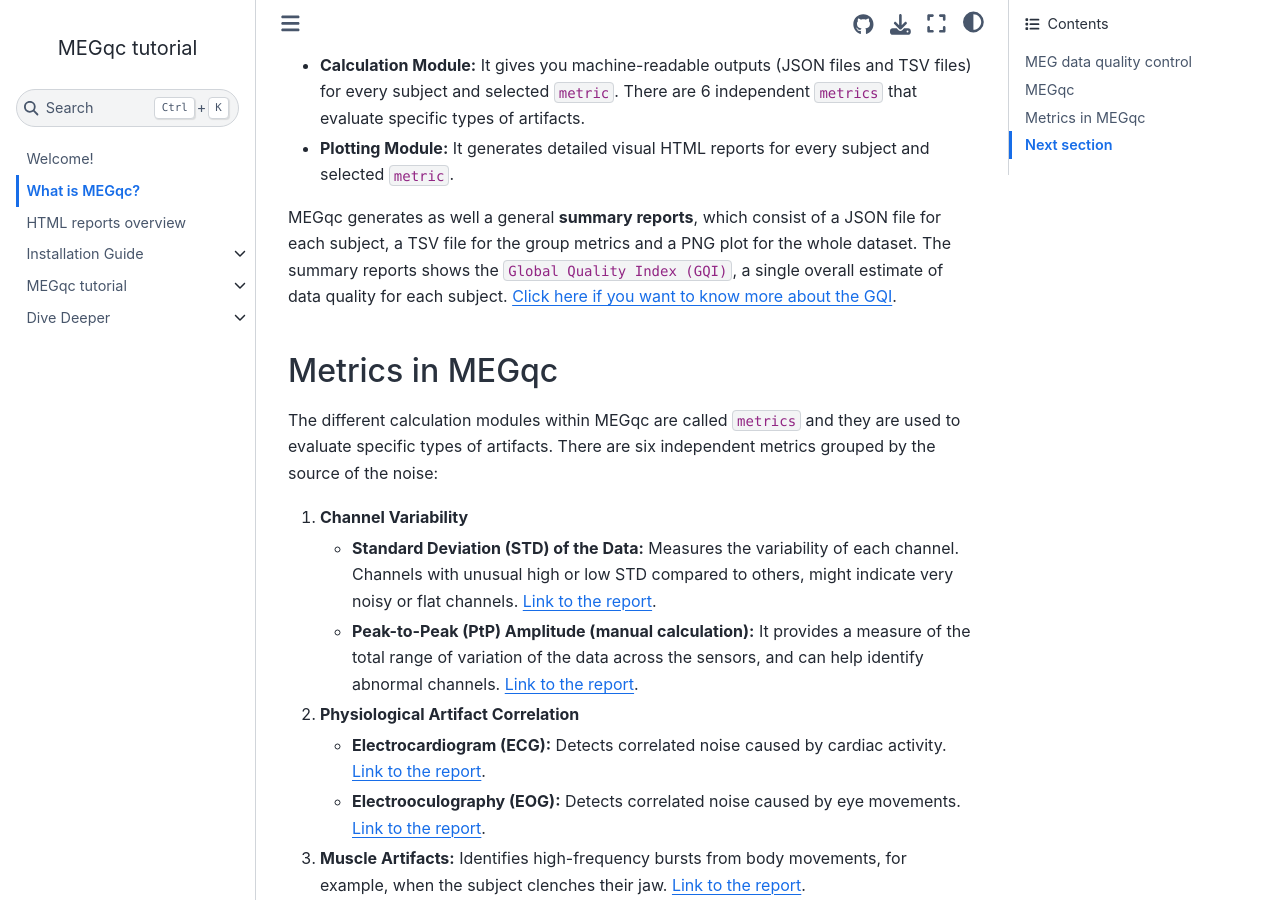
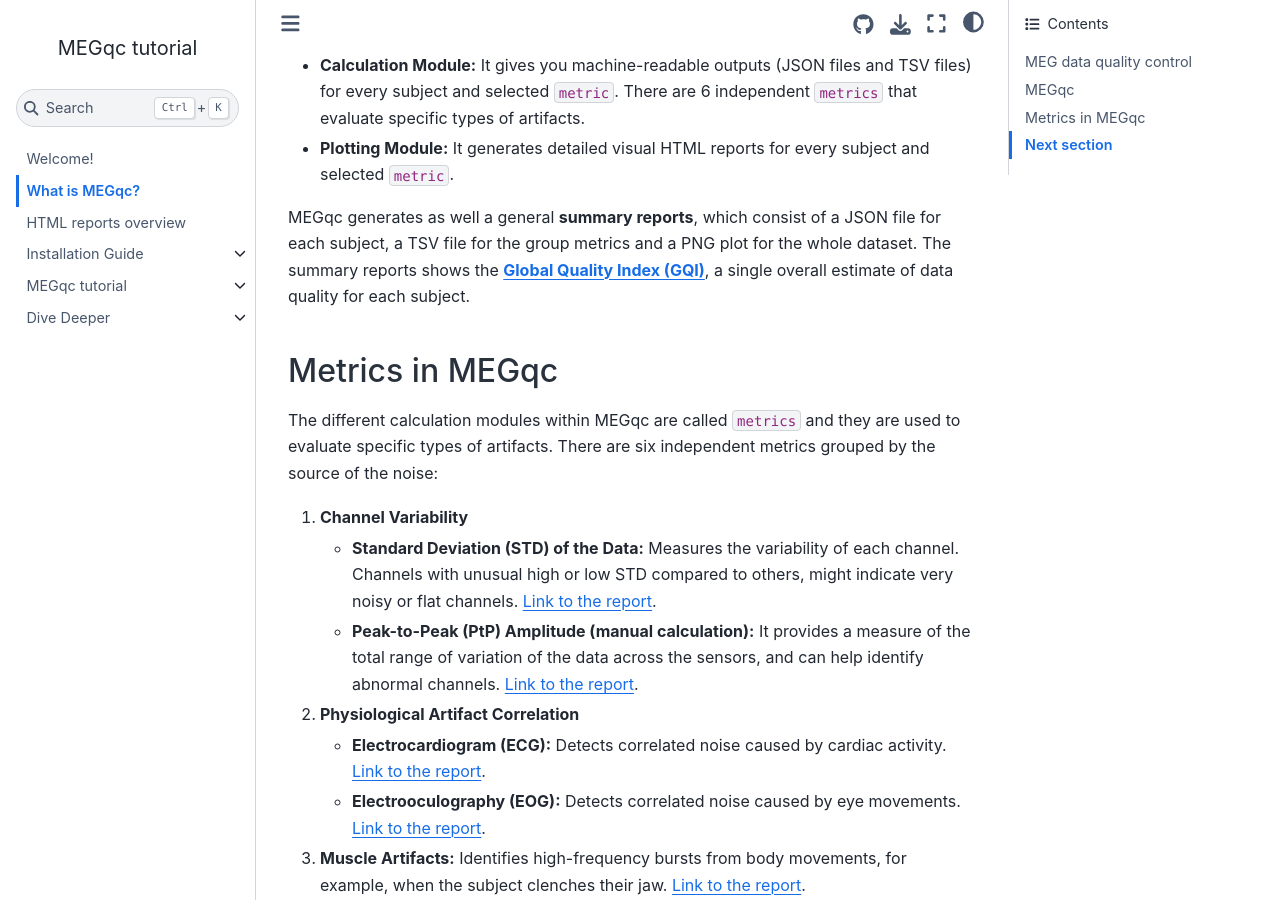
Before and after one commit to ANCPLabOldenburg/megqc_documentation, a Jupyter Book: the page built from book/introduction.md, in a window 1280 px wide and 900 px high, scrolled down 988 px. Built offline with Jupyter Book 1.0.4 settings and Sphinx 7.4.7 and the Sphinx Book theme 1.1.4, drawn with Linux system fonts in a browser that asks for light colours; pages that are not in the unit, such as notebooks, are missing from menus.

Commit message:
Update introduction.md

```diff
--- a/book/introduction.md
+++ b/book/introduction.md
@@ -19,7 +19,7 @@ MEGqc can be used via a **command-line interface (CLI)** or a **graphical user i
 - **Calculation Module:** It gives you machine-readable outputs (JSON files and TSV files) for every subject and selected `metric`. There are 6 independent `metrics` that evaluate specific types of artifacts.
 - **Plotting Module:** It generates detailed visual HTML reports for every subject and selected `metric`.
 
-MEGqc generates as well a general **summary reports**, which consist of a JSON file for each subject, a TSV file for the group metrics and a PNG plot for the whole dataset. The summary reports shows the `Global Quality Index (GQI)`, a single overall estimate of data quality for each subject. [Click here if you want to know more about the GQI](../extra/gqi.md).
+MEGqc generates as well a general **summary reports**, which consist of a JSON file for each subject, a TSV file for the group metrics and a PNG plot for the whole dataset. The summary reports shows the [**Global Quality Index (GQI)**](../extra/gqi.md), a single overall estimate of data quality for each subject.
 
 ## Metrics in MEGqc
 The different calculation modules within MEGqc are called `metrics` and they are used to evaluate specific types of artifacts. There are six independent metrics grouped by the source of the noise:
```
